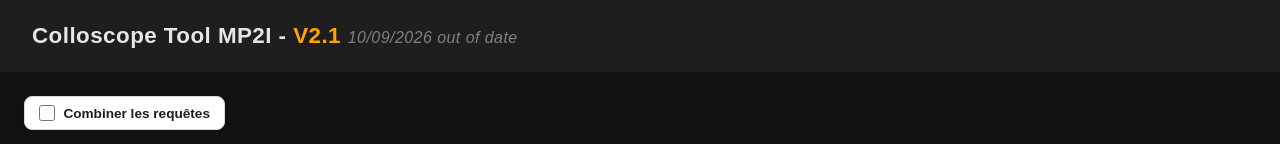
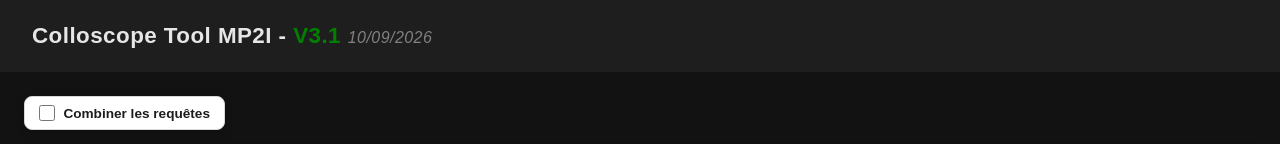
Before and after one commit to kilto56/colloscope, a plain HTML site: page index.html in a window 1280 px wide. Shown: the top 144 px of the page. Drawn offline with Linux system fonts and the light colour scheme.

Commit message:
Update index.html

```diff
--- a/index.html
+++ b/index.html
@@ -24,7 +24,7 @@
 </head>
 <body>
     <header>
-        <h1>Colloscope Tool MP2I - <span style="color: orange;">V2.1</span> <span style="font-style: italic; color: grey; font-weight: 100; font-size: 1rem; margin-bottom: .5rem;">10/09/2026 out of date</span></h1>
+        <h1>Colloscope Tool MP2I - <span style="color: green;">V3.1</span> <span style="font-style: italic; color: grey; font-weight: 100; font-size: 1rem; margin-bottom: .5rem;">10/09/2026</span></h1>
     </header>
     <main>
         <label class="combine-toggle">
```
